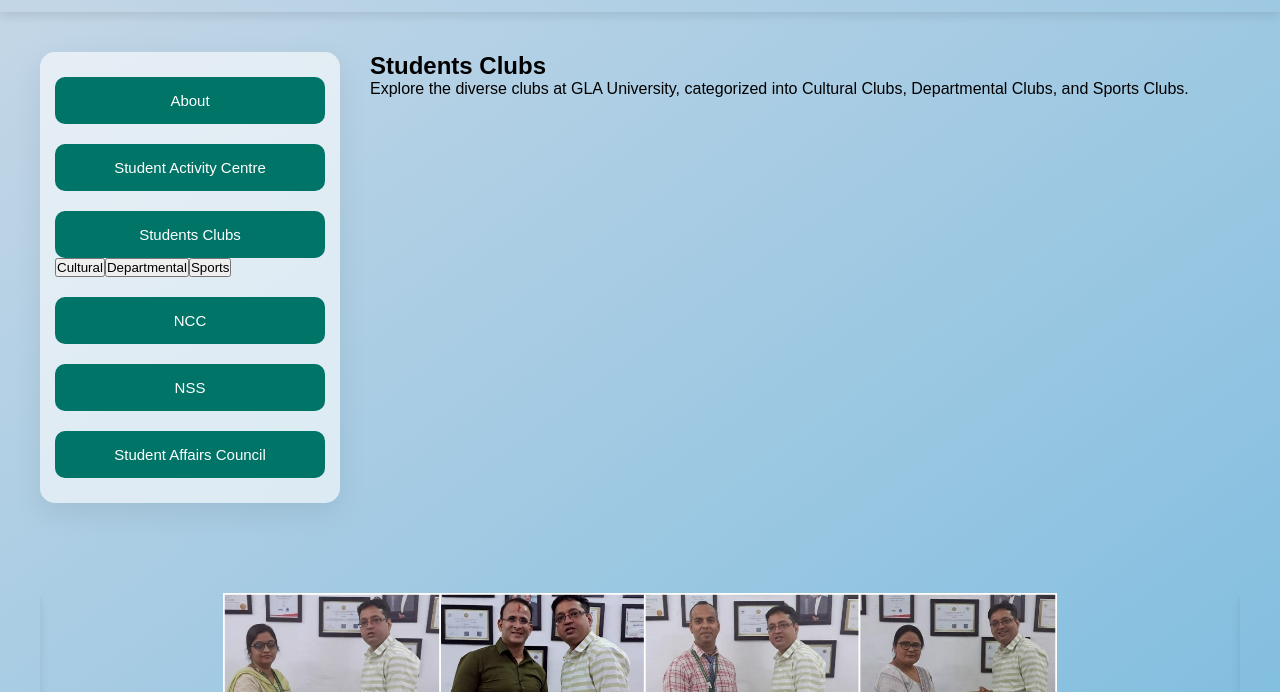
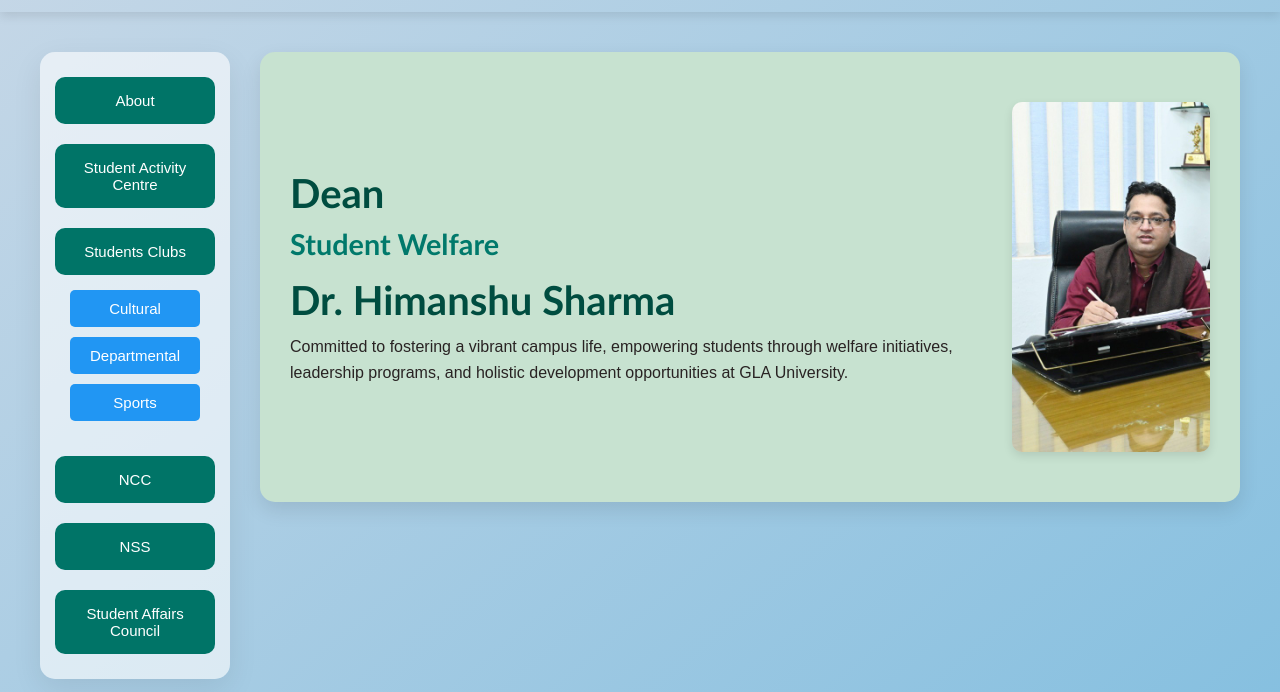
Before and after one commit to Prashant-Sagar-06/Projects, a plain HTML site: page GLA_Student_Welfare_Website/Home/index.html in a window 1280 px wide. Both pictures are taken after a click on the link "Students Clubs". Shown: the part 108-800 px from the top of the page. Drawn offline with nearby package versions, Linux system fonts and the light colour scheme.

Commit message:
Enhance sidebar functionality and styling: update club buttons to links, improve layout and hover effects for better user experience.

```diff
--- a/GLA_Student_Welfare_Website/Home/script.js
+++ b/GLA_Student_Welfare_Website/Home/script.js
@@ -54,9 +54,10 @@
 
     switch (section) {
         case "about":
-            mainContent.style.background = "linear-gradient(to bottom right,rgba(51, 44, 44, 0.3),rgb(36, 61, 66))"; // Set gradient background
+            mainContent.style.background = "linear-gradient(to bottom right,rgba(44, 141, 232, 0.84),rgb(29, 35, 36))"; // Set gradient background
             mainContent.style.padding = "20px"; // Optional: Add padding for better spacing
             mainContent.style.borderRadius = "10px"; // Optional: Add rounded corners
+            mainContent.style.color = "#fff"; // Optional: Change text color to white for better contrast
             mainContent.style.boxShadow = "0 4px 8px rgba(0, 0, 0, 0.1)"; // Optional: Add a shadow for better appearance
             mainContent.innerHTML = `
                 <h2>About</h2>
@@ -73,50 +74,69 @@
             `;
             break;
             case "studentsClubs":
-    mainContent.innerHTML = `
-        <h2>Students Clubs</h2>
-        <p>Explore the diverse clubs at GLA University, categorized into Cultural Clubs, Departmental Clubs, and Sports Clubs.</p>
-    `;
+                const sidebar = document.querySelector(".sidebar");
 
-    const sidebar = document.querySelector(".sidebar");
+                if (sidebar) {
+                    const existingButtons = sidebar.querySelector(".club-buttons");
+
+                    if (existingButtons) {
+                        // If buttons already exist -> remove them
+                        existingButtons.remove();
+                    } else {
+                        // If buttons not exist -> create them
                         const clubButtons = document.createElement("div");
                         clubButtons.classList.add("club-buttons");
+                        clubButtons.style.display = "flex";
+                        clubButtons.style.flexDirection = "column";
+                        clubButtons.style.alignItems = "center"; // Center align buttons horizontally
+                        clubButtons.style.marginTop = "10px"; // Add some spacing from the Students Clubs link
 
-    const culturalBtn = document.createElement("button");
-    culturalBtn.textContent = "Cultural";
-    culturalBtn.classList.add("sidebar-btn");
-    culturalBtn.addEventListener("click", () => {
-        alert("Cultural Club clicked!");
-    });
+                        // Create Cultural link
+                        const culturalLink = document.createElement("a");
+                        culturalLink.textContent = "Cultural";
+                        culturalLink.href = "../Cultural/cultural_club.html";
+                        culturalLink.classList.add("sidebar-btn");
+                        culturalLink.style.backgroundColor = "#2196F3"; // Change button color
+                        culturalLink.style.color = "#fff"; // Change text color
+                        culturalLink.style.padding = "10px 15px"; // Add padding
+                        culturalLink.style.borderRadius = "5px"; // Add rounded corners
+                        culturalLink.style.margin = "5px"; // Add margin
 
-    const departmentalBtn = document.createElement("button");
-    departmentalBtn.textContent = "Departmental";
-    departmentalBtn.classList.add("sidebar-btn");
-    departmentalBtn.addEventListener("click", () => {
-        alert("Departmental Club clicked!");
-    });
+                        // Create Departmental link
+                        const departmentalLink = document.createElement("a");
+                        departmentalLink.textContent = "Departmental";
+                        departmentalLink.href = "departmental.html";
+                        departmentalLink.classList.add("sidebar-btn");
+                        departmentalLink.style.backgroundColor = "#2196F3"; // Change button color
+                        departmentalLink.style.color = "#fff"; // Change text color
+                        departmentalLink.style.padding = "10px 15px"; // Add padding
+                        departmentalLink.style.borderRadius = "5px"; // Add rounded corners
+                        departmentalLink.style.margin = "5px"; // Add margin
 
-    const sportsBtn = document.createElement("button");
-    sportsBtn.textContent = "Sports";
-    sportsBtn.classList.add("sidebar-btn");
-    sportsBtn.addEventListener("click", () => {
-        alert("Sports Club clicked!");
-    });
+                        // Create Sports link
+                        const sportsLink = document.createElement("a");
+                        sportsLink.textContent = "Sports";
+                        sportsLink.href = "sports.html";
+                        sportsLink.classList.add("sidebar-btn");
+                        sportsLink.style.backgroundColor = "#2196F3"; // Change button color
+                        sportsLink.style.color = "#fff"; // Change text color
+                        sportsLink.style.padding = "10px 15px"; // Add padding
+                        sportsLink.style.borderRadius = "5px"; // Add rounded corners
+                        sportsLink.style.margin = "5px"; // Add margin
 
-    clubButtons.appendChild(culturalBtn);
-    clubButtons.appendChild(departmentalBtn);
-    clubButtons.appendChild(sportsBtn);
+                        // Add links to container
+                        clubButtons.appendChild(culturalLink);
+                        clubButtons.appendChild(departmentalLink);
+                        clubButtons.appendChild(sportsLink);
 
-    // Remove existing club-buttons if already present
-    const existingButtons = sidebar.querySelector(".club-buttons");
-    if (existingButtons) {
-        existingButtons.remove();
-    }
-
-    // Find Students Clubs link
+                        // Find Students Clubs link and insert buttons after it
                         const studentClubsLink = sidebar.querySelector('a[data-section="studentsClubs"]');
                         if (studentClubsLink) {
                             studentClubsLink.insertAdjacentElement("afterend", clubButtons);
+                        }
+                    }
+                } else {
+                    console.error("Sidebar element not found.");
                 }
                 break;
 
--- a/GLA_Student_Welfare_Website/Home/styles.css
+++ b/GLA_Student_Welfare_Website/Home/styles.css
@@ -348,3 +348,31 @@
     border-radius: 10px;
     box-shadow: 0 4px 8px rgba(0, 0, 0, 0.1);
 }
+
+/* Club Buttons Container */
+.club-buttons {
+    margin: 10px 0; /* Equal margin on top and bottom, no left or right margin */
+    padding: 0 15px; /* Add padding to create equal spacing on both sides */
+}
+
+/* Sidebar Buttons */
+.sidebar-btn {
+    display: block;
+    width: 100%; /* Ensure the button spans the full width of the container */
+    padding: 10px 15px;
+    margin: 5px 0;
+    background-color: #2e73b8; /* Default background color */
+    color: #fff; /* White text */
+    text-decoration: none; /* Remove underline */
+    font-size: 16px;
+    border: none;
+    border-radius: 8px;
+    text-align: center; /* Center-align text */
+    cursor: pointer;
+    transition: background-color 0.3s, transform 0.2s;
+}
+
+.sidebar-btn:hover {
+    background-color: #1abc9c; /* Teal on hover */
+    transform: translateY(-2px); /* Smooth move up on hover */
+}
```
Lines whose indentation alone changed are shown as unchanged.
